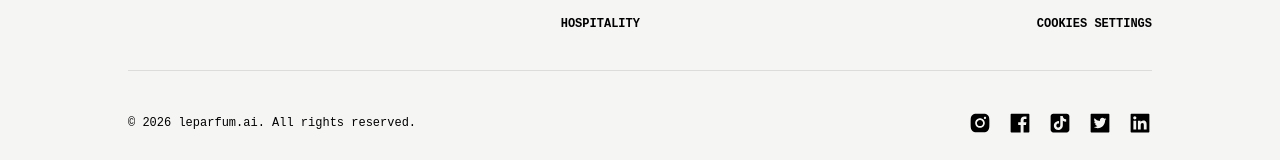
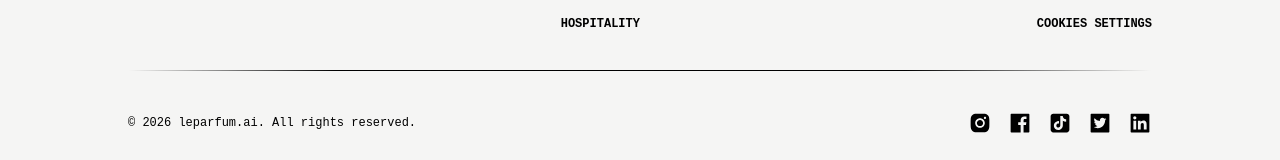
Before and after one commit to Sayak-Mallick/leparfum-ai, a Next.js app: page / in a window 1280 px wide. Shown: the part 958-1118 px from the top of the page. Built offline with nearby package versions, Linux system fonts and the light colour scheme.

Commit message:
[REFACTOR] : footer changes

```diff
--- a/app/components/Footer.tsx
+++ b/app/components/Footer.tsx
@@ -120,7 +120,15 @@ export default function Footer() {
         </div>
 
         {/* Divider */}
-        <div className="my-8 border-t border-black/10"></div>
+        <div className="my-8 w-full">
+          <Image
+            src="/footer.png"
+            alt="Footer Divider"
+            width={1200}
+            height={100}
+            className="w-full h-auto object-contain"
+          />
+        </div>
 
         {/* Bottom row */}
         <div className="flex flex-col md:flex-row items-center justify-between gap-6 md:gap-0">
```
Also changed, not shown: public/footer.png (added).
